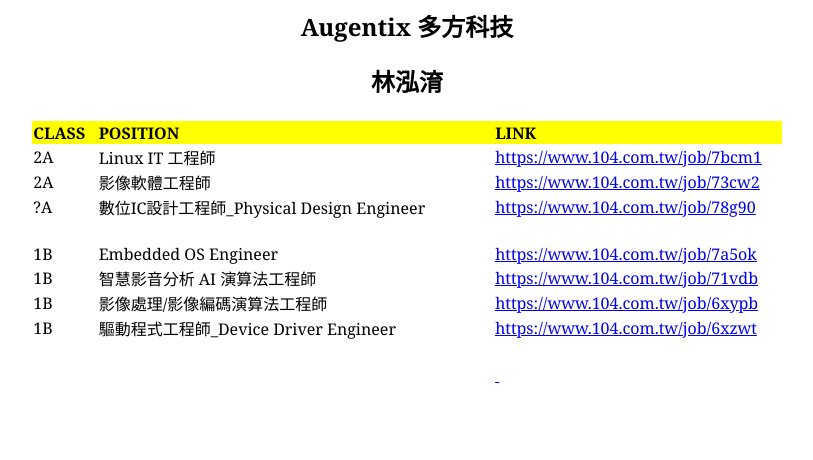
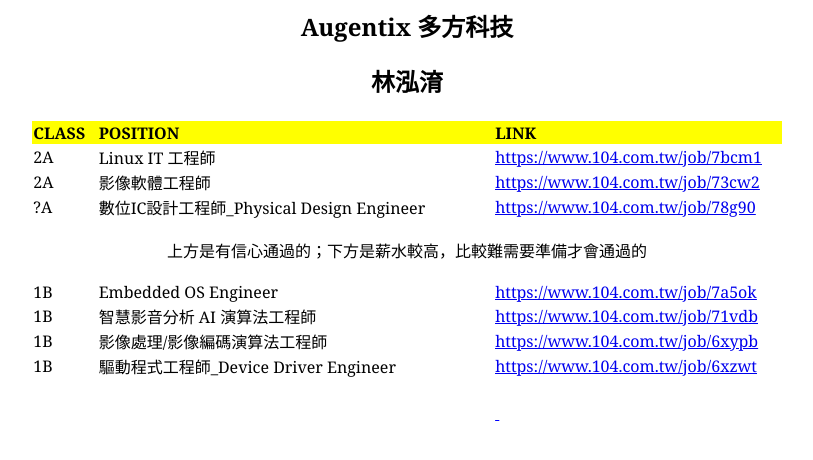
Before and after one commit to bitter-bits/bitter-bits.github.io, a plain HTML site: page Augentix/index.html in a window 1280 px wide. Shown: the whole page, without its empty margins (233-1046 px from the left). Drawn offline with Linux system fonts and the light colour scheme.

Commit message:
Add files via upload

```diff
--- a/Augentix/index.html
+++ b/Augentix/index.html
@@ -21,6 +21,12 @@
 	text-decoration:none;
 	font-family:細明體, monospace;
 	}
+ p.MsoNormal
+	{mso-style-parent:"";
+	margin-bottom:.0001pt;
+	font-size:12.0pt;
+	font-family:新細明體;
+	margin-left:0cm; margin-right:0cm; margin-top:0cm}
 -->
 </style>
 </head>
@@ -82,9 +88,11 @@
 				https://www.104.com.tw/job/78g90</span></a></td>
 			</tr>
 			<tr height="21" style="height:15.6pt">
-				<td height="21" style="height: 15.6pt; font-family: Georgia, serif; color: windowtext; font-size: 12.0pt; font-weight: 400; font-style: normal; text-decoration: none; text-align: general; vertical-align: middle; white-space: nowrap; border: medium none; padding-left: 1px; padding-right: 1px; padding-top: 1px">&nbsp;</td>
-				<td style="font-family: Georgia, serif; color: windowtext; font-size: 12.0pt; font-weight: 400; font-style: normal; text-decoration: none; text-align: general; vertical-align: middle; white-space: nowrap; border: medium none; padding-left: 1px; padding-right: 1px; padding-top: 1px">&nbsp;</td>
-				<td style="font-family: Georgia, serif; color: windowtext; font-size: 12.0pt; font-weight: 400; font-style: normal; text-decoration: none; text-align: general; vertical-align: middle; white-space: nowrap; border: medium none; padding-left: 1px; padding-right: 1px; padding-top: 1px">&nbsp;</td>
+				<td height="21" style="height: 15.6pt; font-family: Georgia, serif; color: windowtext; font-size: 12.0pt; font-weight: 400; font-style: normal; text-decoration: none; text-align: general; vertical-align: middle; white-space: nowrap; border: medium none; padding-left: 1px; padding-right: 1px; padding-top: 1px" colspan="3">
+				<p class="MsoNormal" align="center" style="text-align:center">
+				<br>
+				上方是有信心通過的；下方是薪水較高，比較難需要準備才會通過的<br>
+&nbsp;</td>
 			</tr>
 			<tr>
 				<td height="21" style="height: 15.6pt; font-family: Georgia, serif; color: windowtext; font-size: 12.0pt; font-weight: 400; font-style: normal; text-decoration: none; text-align: general; vertical-align: middle; white-space: nowrap; border: medium none; padding-left: 1px; padding-right: 1px; padding-top: 1px">
```
